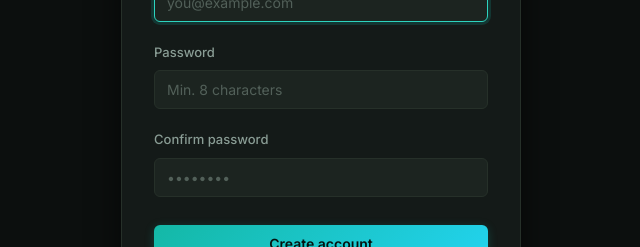
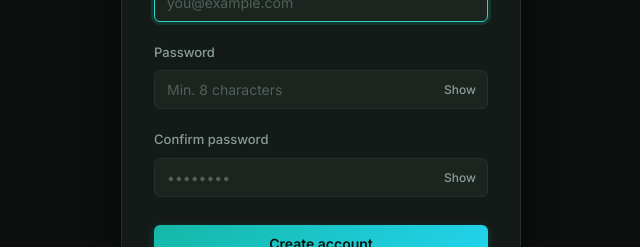
Before and after one commit to Shubb07/llm-observability-platform, a React (Vite) app in the folder dashboard/: page /register in a window 1280 px wide. Shown: the part 344-591 px from the top of the page, without its empty margins (319-959 px from the left). Built offline with nearby package versions, Linux system fonts and the light colour scheme; no server answers.

Commit message:
feat(dashboard): add a show/hide toggle to password fields
A plain text 'Show'/'Hide' link inside the field, same pattern most
sites use - applied to login and both register fields via one shared
component instead of duplicating it three times.

```diff
--- /dev/null
+++ b/dashboard/src/components/PasswordInput.tsx
@@ -0,0 +1,53 @@
+import { useState } from "react";
+
+interface Props {
+  id: string;
+  value: string;
+  onChange: (value: string) => void;
+  placeholder?: string;
+  disabled?: boolean;
+  required?: boolean;
+  autoComplete?: string;
+}
+
+/** A password <input> with a show/hide toggle, used by both login and
+ * register (register needs two - password and confirm password - so this
+ * is a component rather than copy-pasted into each form). */
+export default function PasswordInput({
+  id,
+  value,
+  onChange,
+  placeholder,
+  disabled,
+  required,
+  autoComplete,
+}: Props) {
+  const [visible, setVisible] = useState(false);
+
+  return (
+    <div className="form-input-wrapper">
+      <input
+        id={id}
+        type={visible ? "text" : "password"}
+        className="form-input"
+        placeholder={placeholder}
+        value={value}
+        onChange={(e) => onChange(e.target.value)}
+        disabled={disabled}
+        required={required}
+        autoComplete={autoComplete}
+      />
+      <button
+        type="button"
+        className="form-input-toggle"
+        onClick={() => setVisible((v) => !v)}
+        disabled={disabled}
+        // Not in the tab order - it's a convenience toggle next to the
+        // field, not a step in filling out the form.
+        tabIndex={-1}
+      >
+        {visible ? "Hide" : "Show"}
+      </button>
+    </div>
+  );
+}
--- a/dashboard/src/index.css
+++ b/dashboard/src/index.css
@@ -226,6 +226,43 @@ a:hover {
 }
 
 .form-input:disabled {
+  opacity: 0.5;
+  cursor: not-allowed;
+}
+
+/* Password field with a show/hide toggle - see components/PasswordInput.tsx.
+   The input keeps its normal .form-input styling; this just reserves room
+   on the right for the toggle button and positions it inside the field. */
+.form-input-wrapper {
+  position: relative;
+}
+
+.form-input-wrapper .form-input {
+  padding-right: 56px;
+}
+
+.form-input-toggle {
+  position: absolute;
+  right: var(--space-3);
+  top: 50%;
+  transform: translateY(-50%);
+  background: none;
+  border: none;
+  cursor: pointer;
+  font-family: var(--font-body);
+  font-size: 12px;
+  font-weight: 500;
+  padding: 0;
+  color: var(--color-text-secondary);
+  line-height: 1;
+  transition: color var(--transition-fast);
+}
+
+.form-input-toggle:hover:not(:disabled) {
+  color: var(--color-text-primary);
+}
+
+.form-input-toggle:disabled {
   opacity: 0.5;
   cursor: not-allowed;
 }
--- a/dashboard/src/pages/LoginPage.tsx
+++ b/dashboard/src/pages/LoginPage.tsx
@@ -5,6 +5,7 @@ import { login } from "../api/auth";
 import { useAuth } from "../context/AuthContext";
 import { extractErrorMessage } from "../utils/errorUtils";
 import BrandIcon from "../components/BrandIcon";
+import PasswordInput from "../components/PasswordInput";
 
 export default function LoginPage() {
   const navigate = useNavigate();
@@ -65,13 +66,11 @@ export default function LoginPage() {
               <label className="form-label" htmlFor="login-password">
                 Password
               </label>
-              <input
+              <PasswordInput
                 id="login-password"
-                type="password"
-                className="form-input"
                 placeholder="••••••••"
                 value={password}
-                onChange={(e) => setPassword(e.target.value)}
+                onChange={setPassword}
                 disabled={mutation.isPending}
                 required
                 autoComplete="current-password"
--- a/dashboard/src/pages/RegisterPage.tsx
+++ b/dashboard/src/pages/RegisterPage.tsx
@@ -5,6 +5,7 @@ import { register, login } from "../api/auth";
 import { useAuth } from "../context/AuthContext";
 import { extractErrorMessage } from "../utils/errorUtils";
 import BrandIcon from "../components/BrandIcon";
+import PasswordInput from "../components/PasswordInput";
 
 export default function RegisterPage() {
   const navigate = useNavigate();
@@ -82,13 +83,11 @@ export default function RegisterPage() {
               <label className="form-label" htmlFor="register-password">
                 Password
               </label>
-              <input
+              <PasswordInput
                 id="register-password"
-                type="password"
-                className="form-input"
                 placeholder="Min. 8 characters"
                 value={password}
-                onChange={(e) => setPassword(e.target.value)}
+                onChange={setPassword}
                 disabled={mutation.isPending}
                 required
                 autoComplete="new-password"
@@ -99,13 +98,11 @@ export default function RegisterPage() {
               <label className="form-label" htmlFor="register-confirm-password">
                 Confirm password
               </label>
-              <input
+              <PasswordInput
                 id="register-confirm-password"
-                type="password"
-                className="form-input"
                 placeholder="••••••••"
                 value={confirmPassword}
-                onChange={(e) => setConfirmPassword(e.target.value)}
+                onChange={setConfirmPassword}
                 disabled={mutation.isPending}
                 required
                 autoComplete="new-password"
```
